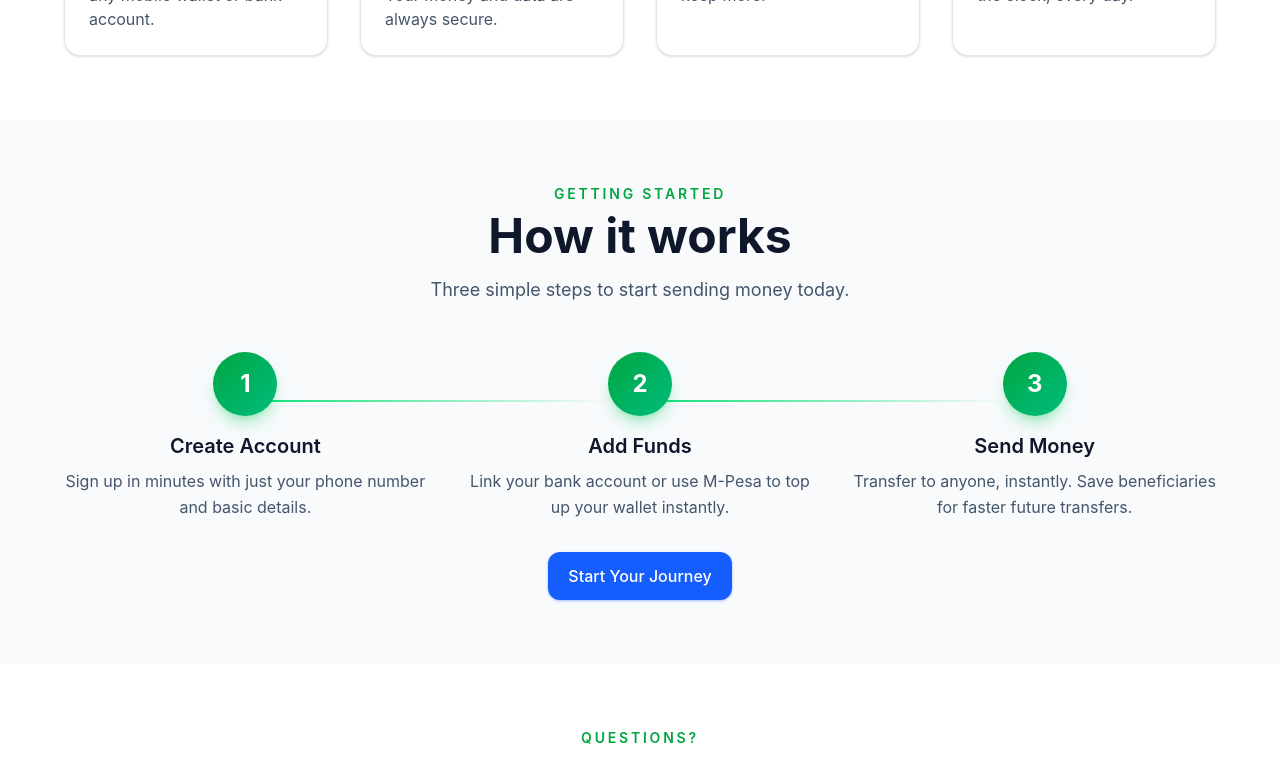
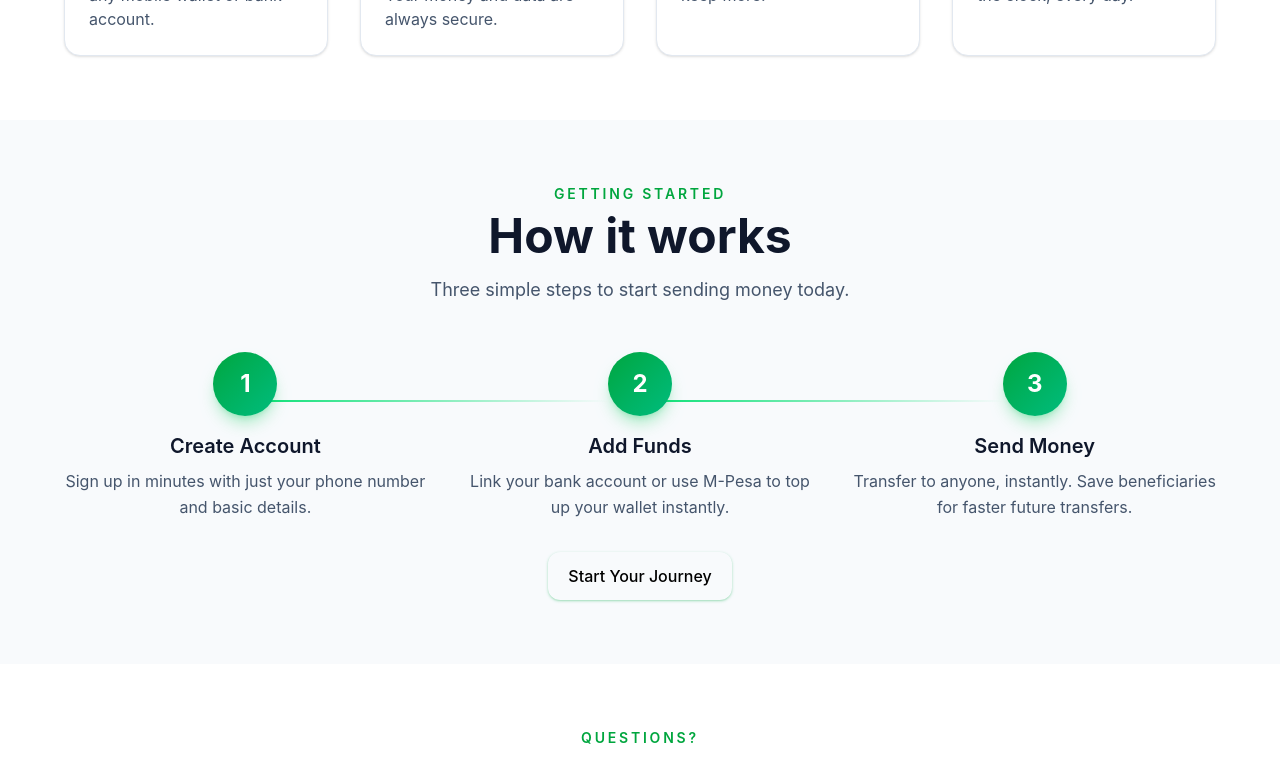
Before and after one commit to munroemil6-bot/pesaflow-frontend, a React (Vite) app: page / in a window 1280 px wide. Shown: the part 975-1735 px from the top of the page. Built offline with nearby package versions, Linux system fonts and the light colour scheme.

Commit message:
fix colour contrast for buttons

```diff
--- a/src/Components/Button.jsx
+++ b/src/Components/Button.jsx
@@ -2,12 +2,11 @@ const cn = (...classes) => classes.filter(Boolean).join(' ')
 
 export default function Button({children, type = 'button', variant = 'primary', size = 'md', fullWidth = false, className = '', ...props}) {
     const variants = {
-    primary: 'bg-blue-600 text-white shadow-sm shadow-blue-600/30 hover:bg-blue-700 focus:ring-blue-500/40',
+        primary: 'bg-green-505 text-black shadow-sm shadow-green-600/30 hover:bg-green-600 focus:ring-green-500/40',
         secondary: 'bg-slate-100 text-slate-900 hover:bg-slate-200 focus:ring-slate-500/20',
-    success: 'bg-emerald-600 text-white shadow-sm shadow-emerald-600/30 hover:bg-emerald-700 focus:ring-emerald-500/40',
+        success: 'bg-emerald-600 text-black shadow-sm shadow-emerald-600/30 hover:bg-emerald-700 focus:ring-emerald-500/40',
         danger: 'bg-red-600 text-white shadow-sm shadow-red-600/30 hover:bg-red-700 focus:ring-red-500/40',
-    ghost: 'bg-transparent text-slate-700 hover:bg-slate-100 focus:ring-slate-400/20',
-    outline: 'border border-slate-200 bg-white text-slate-700 hover:bg-slate-50 focus:ring-slate-400/20',
+        outline: 'border border-slate-200 bg-white text-slate-70  hover:bg-slate-5０ focus:ring-slate-4０/2０',
     }
 
     const sizes = {
--- a/src/pages/Landing/Landing.jsx
+++ b/src/pages/Landing/Landing.jsx
@@ -210,7 +210,9 @@ export default function Landing() {
           {/* CTA Button */}
           <div className="flex justify-center">
             <Link to="/auth/register">
-              <Button size="lg">Start Your Journey</Button>
+            <Button size="lg" className="bg-green-505 hover:bg-green-600 text-black shadow-sm shadow-green-600/30 focus:ring-green-500/40">
+              Start Your Journey
+            </Button>
             </Link>
           </div>
         </div>
```
Lines whose indentation alone changed are shown as unchanged.
